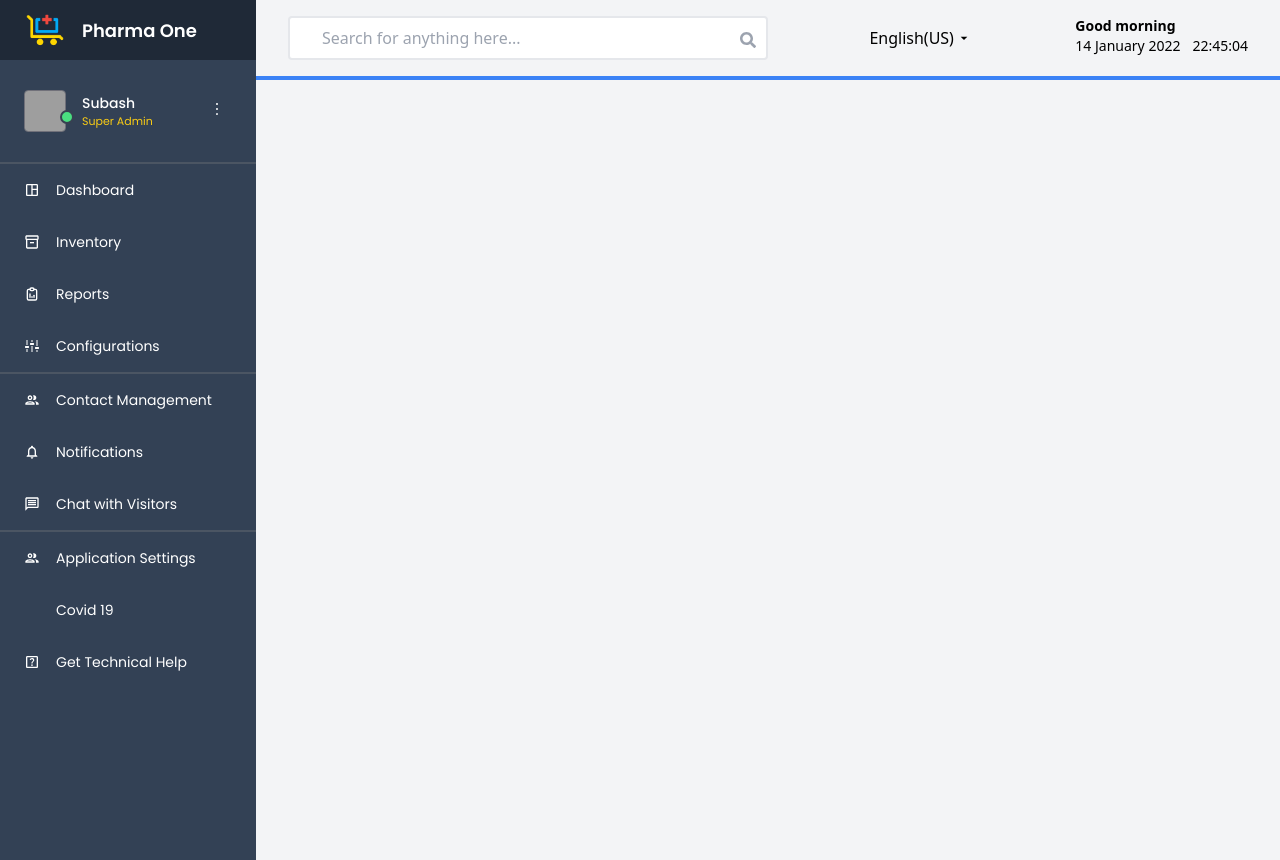
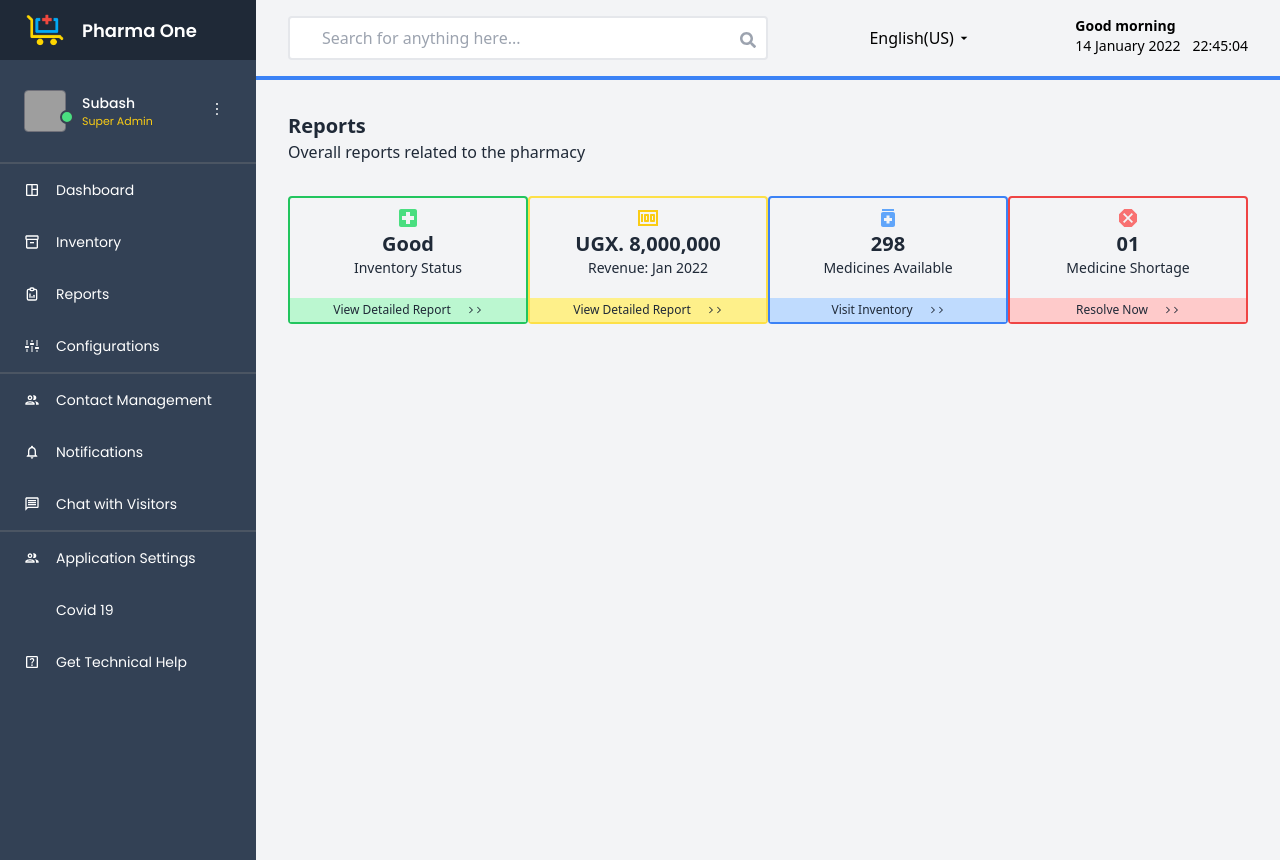
Before and after one commit to WandaWeira/pharmacy, a React (Vite) app: page /reports in a window 1280 px wide. Built offline with nearby package versions, Linux system fonts and the light colour scheme; grey boxes are pictures that could not be loaded; some icons are missing.

Commit message:
Reports Home page completed

```diff
--- a/src/App.jsx
+++ b/src/App.jsx
@@ -3,6 +3,7 @@ import Dashboard from "./components/Dashboard";
 import SideBar from "./components/SideBar";
 import TopBar from "./components/TopBar";
 import Inventory from "./components/Inventory";
+import Reports from "./components/Reports";
 
 const App = () => {
   return (
@@ -15,6 +16,7 @@ const App = () => {
             <Routes>
               <Route path="/" element={<Dashboard />} />
               <Route path="/inventory" element={<Inventory />} />
+              <Route path="/reports" element={<Reports />} />
             </Routes>
           </div>
         </div>
--- a/src/components/Inventory.jsx
+++ b/src/components/Inventory.jsx
@@ -5,10 +5,8 @@ const Inventory = () => {
   return (
     <>
       <div className="flex justify-between">
-        <div className="">
-          <h2 className="text-xl font-bold">Inventory</h2>
-          <h3>List of medicines available for sale</h3>
-        </div>
+        <h2 className="text-xl font-bold">Inventory</h2>
+        <h3>List of medicines available for sale</h3>
         <button className="flex justify-between items-center rounded p-2 border-2 text-white bg-red-500">
           <MdAdd className="w-5" />
           <h3>Add New Item</h3>
--- /dev/null
+++ b/src/components/Reports.jsx
@@ -0,0 +1,13 @@
+import CardSmall from "./CardSmall";
+
+const Reports = () => {
+  return (
+    <>
+      <h2 className="text-xl font-bold">Reports</h2>
+      <h3>Overall reports related to the pharmacy</h3>
+      <CardSmall />
+    </>
+  );
+};
+
+export default Reports;
```
